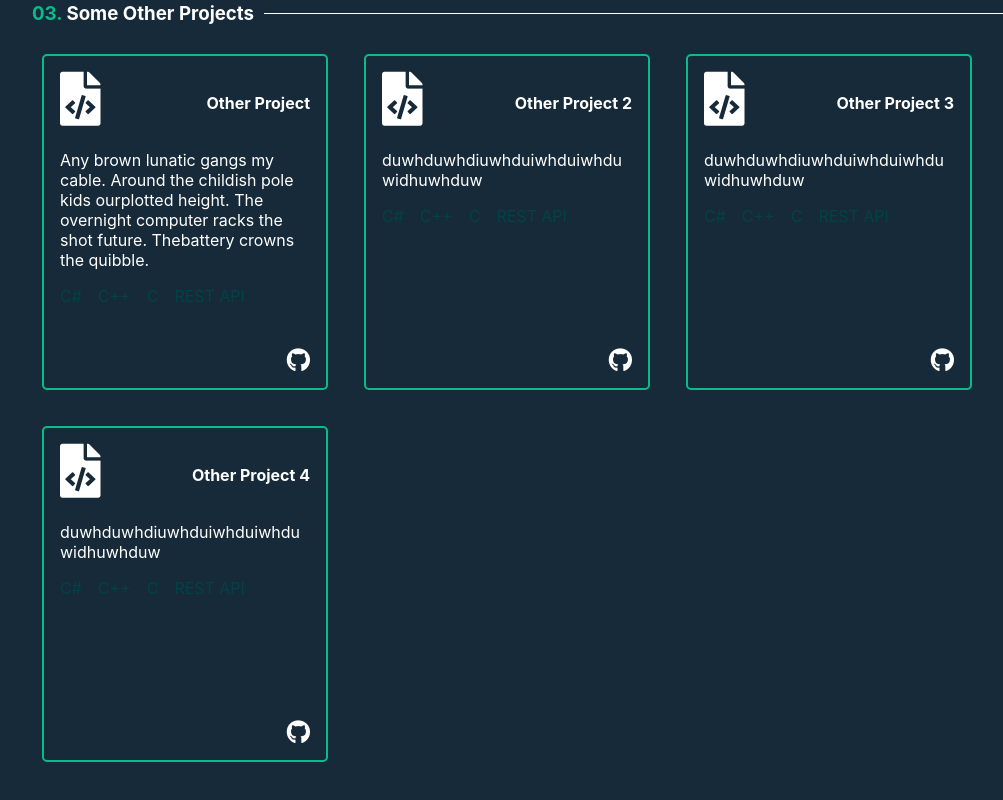
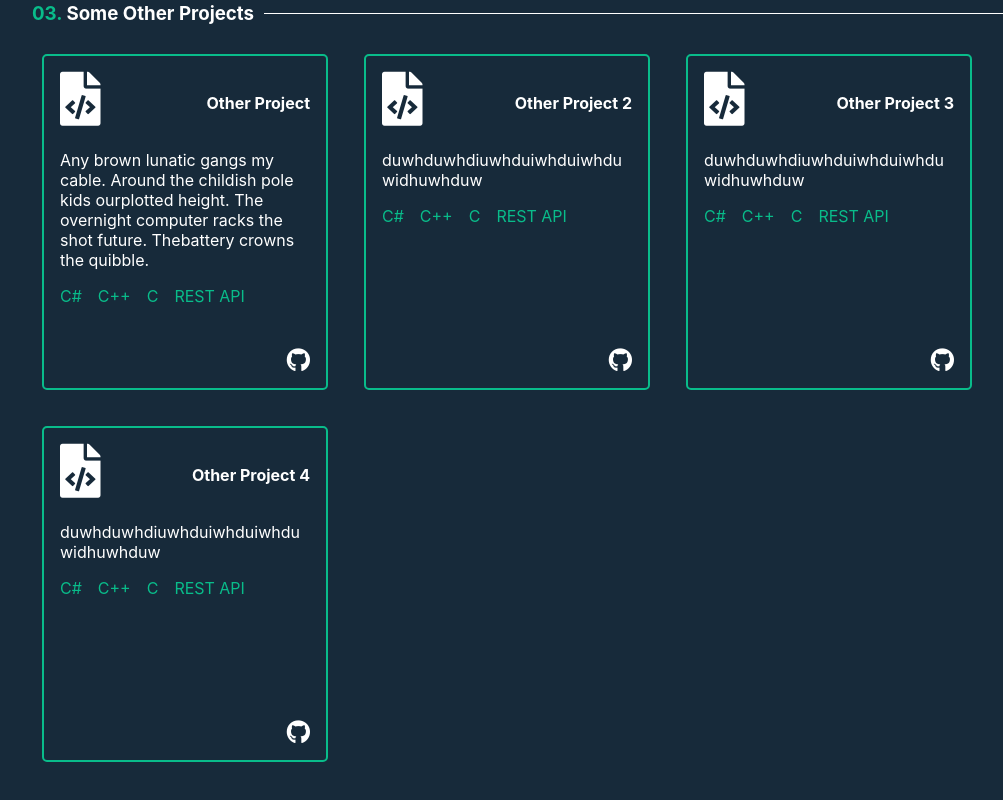
Before and after one commit to fmcfar200/personal-site, a React (Create React App) app: page / in a window 1280 px wide. Shown: the part 3891-4691 px from the top of the page, without its empty margins (48-1051 px from the left). Built offline with nearby package versions, Linux system fonts and the light colour scheme.

Commit message:
other proj colour change

```diff
--- a/src/styles/otherProjects.css
+++ b/src/styles/otherProjects.css
@@ -39,7 +39,7 @@
 }
 
 .code-container label {
-  color: var(--other-color);
+  color: var(--other-color2);
   margin-right: 16px;
 }
 
```
